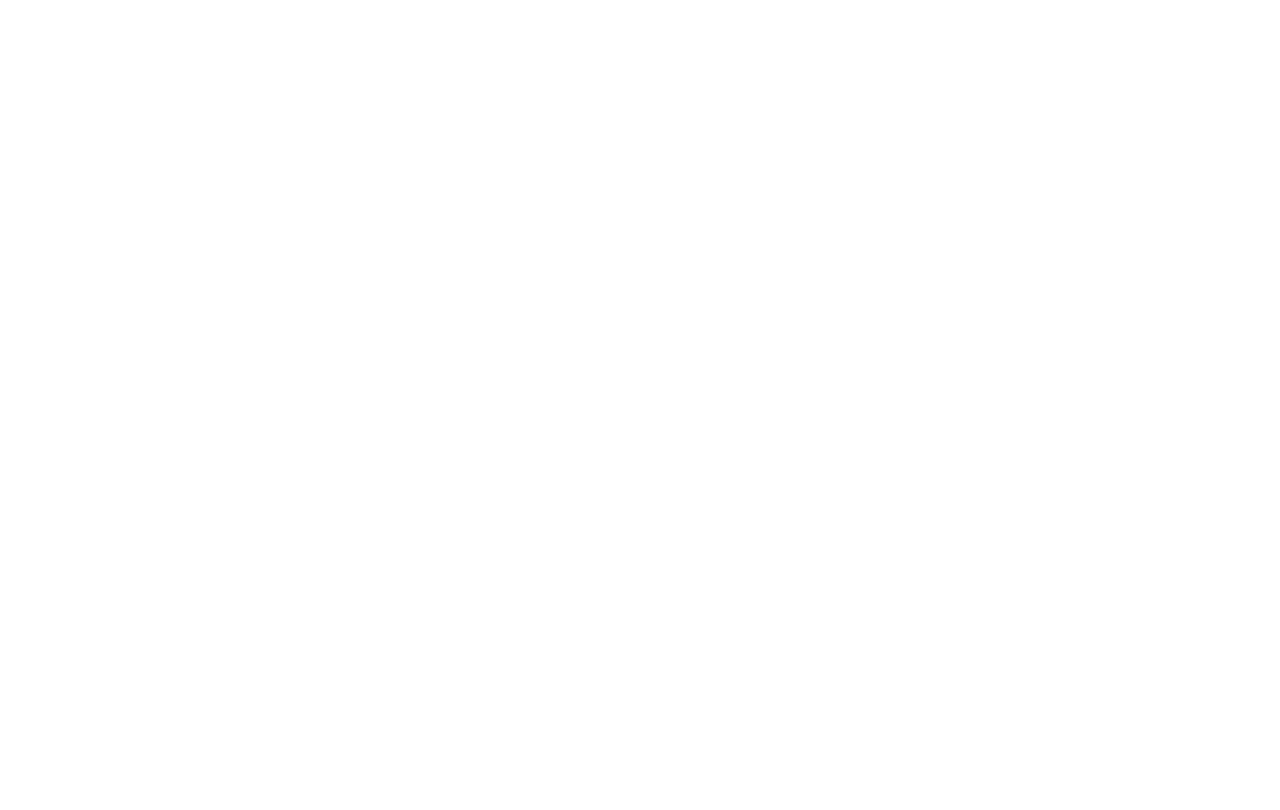
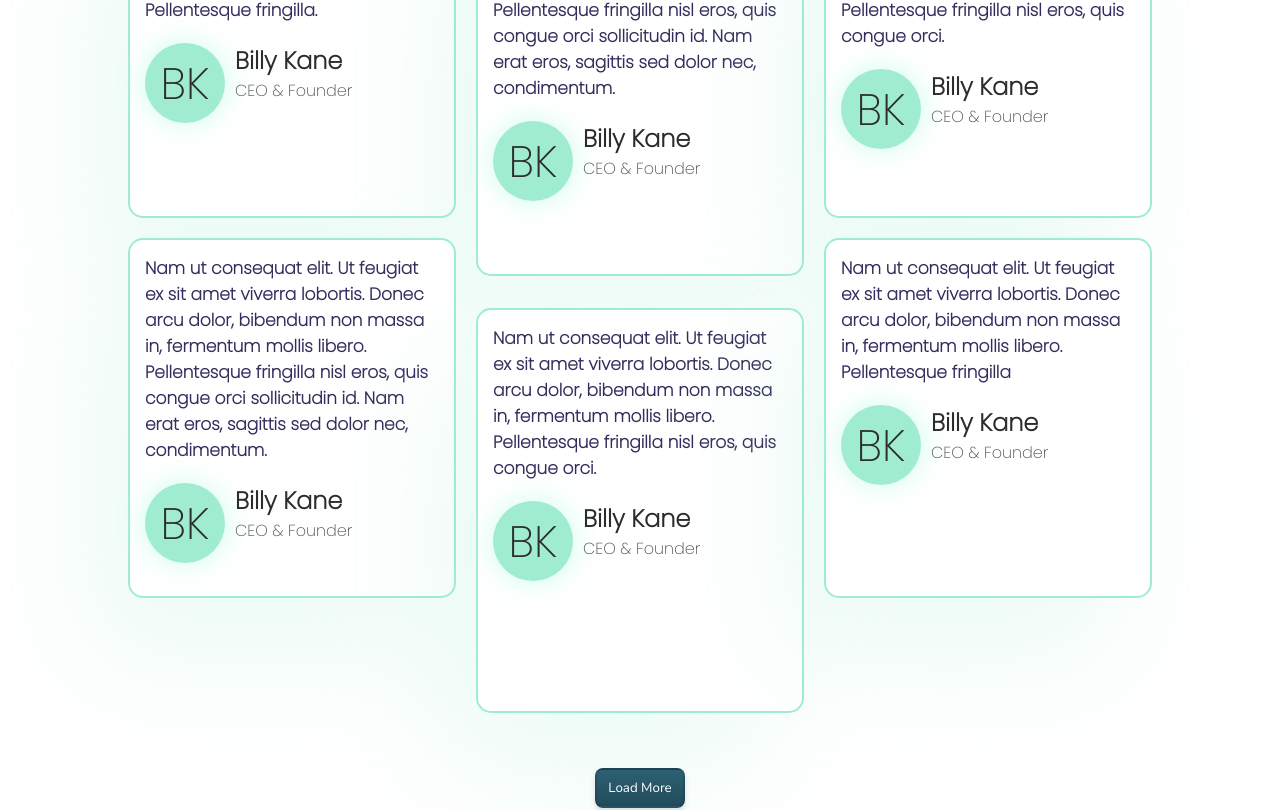
Before and after one commit to Sardar-Ali-Murad/traaak, a React (Vite) app: page /testimonials in a window 1280 px wide. Before the commit this address had no page. Shown: the part 692-1502 px from the top of the page. Before the commit the page ends 800 px from the top, so only its background shows below. Built offline with nearby package versions, Linux system fonts and the light colour scheme; a web font is replaced by a local one.

Commit message:
adding the testimonial page

```diff
--- a/src/App.jsx
+++ b/src/App.jsx
@@ -1,5 +1,5 @@
 import React from 'react'
-import {Home,About,Pricing}  from "./pages/index"
+import {Home,About,Pricing,Testimonial}  from "./pages/index"
 import { BrowserRouter, Route, Routes } from "react-router-dom"
 
 const App = () => {
@@ -10,6 +10,7 @@
         <Route path="/"  element={<Home/>}/>
         <Route path="/about"  element={<About/>}/>
         <Route path="/pricing"  element={<Pricing/>}/>
+        <Route path="/testimonials"  element={<Testimonial/>}/>
       </Routes>
       </BrowserRouter>
     </div>
--- /dev/null
+++ b/src/components/TestimonialComponents/Body.jsx
@@ -0,0 +1,90 @@
+import React from "react";
+import "./index.css";
+// import { testimonial } from "./data";
+
+const Body = () => {
+  return (
+    <div>
+
+    <div className="testimonialMain">
+      {/*  */}
+      <div className="testimonialCard card1">
+        <p>Nam ut consequat elit. Ut feugiat ex sit amet viverra lobortis. Donec arcu dolor, bibendum non massa in, fermentum mollis libero. Pellentesque fringilla.</p>
+        <div className="testimonialBox">
+            {/* <div className="testimonialBigSmall"> */}
+          <div className="testimonialBoxSmall"><h1>BK</h1></div>
+            {/* </div> */}
+          <div>
+            <h2>Billy Kane</h2>
+            <h3>CEO & Founder</h3>
+          </div>
+        </div>
+      </div>
+      {/*  */}
+      {/*  */}
+      <div className="testimonialCard card2">
+        <p>Nam ut consequat elit. Ut feugiat ex sit amet viverra lobortis. Donec arcu dolor, bibendum non massa in, fermentum mollis libero. Pellentesque fringilla nisl eros, quis congue orci sollicitudin id. Nam erat eros, sagittis sed dolor nec, condimentum.</p>
+        <div className="testimonialBox">
+          <div className="testimonialBoxSmall"><h1>BK</h1></div>
+          <div>
+            <h2>Billy Kane</h2>
+            <h3>CEO & Founder</h3>
+          </div>
+        </div>
+      </div>
+      {/*  */}
+      {/*  */}
+      <div className="testimonialCard card3">
+        <p>Nam ut consequat elit. Ut feugiat ex sit amet viverra lobortis. Donec arcu dolor, bibendum non massa in, fermentum mollis libero. Pellentesque fringilla nisl eros, quis congue orci.</p>
+        <div className="testimonialBox">
+          <div className="testimonialBoxSmall"><h1>BK</h1></div>
+          <div>
+            <h2>Billy Kane</h2>
+            <h3>CEO & Founder</h3>
+          </div>
+        </div>
+      </div>
+      {/*  */}
+      {/*  */}
+      <div className="testimonialCard card4">
+        <p>Nam ut consequat elit. Ut feugiat ex sit amet viverra lobortis. Donec arcu dolor, bibendum non massa in, fermentum mollis libero. Pellentesque fringilla nisl eros, quis congue orci sollicitudin id. Nam erat eros, sagittis sed dolor nec, condimentum.</p>
+        <div className="testimonialBox">
+          <div className="testimonialBoxSmall"><h1>BK</h1></div>
+          <div>
+            <h2>Billy Kane</h2>
+            <h3>CEO & Founder</h3>
+          </div>
+        </div>
+      </div>
+      {/*  */}
+      {/*  */}
+      <div className="testimonialCard card5">
+        <p>Nam ut consequat elit. Ut feugiat ex sit amet viverra lobortis. Donec arcu dolor, bibendum non massa in, fermentum mollis libero. Pellentesque fringilla nisl eros, quis congue orci.</p>
+        <div className="testimonialBox">
+          <div className="testimonialBoxSmall"><h1>BK</h1></div>
+          <div>
+            <h2>Billy Kane</h2>
+            <h3>CEO & Founder</h3>
+          </div>
+        </div>
+      </div>
+      {/*  */}
+      {/*  */}
+      <div className="testimonialCard card6">
+        <p>Nam ut consequat elit. Ut feugiat ex sit amet viverra lobortis. Donec arcu dolor, bibendum non massa in, fermentum mollis libero. Pellentesque fringilla</p>
+        <div className="testimonialBox">
+          <div className="testimonialBoxSmall"><h1>BK</h1></div>
+          <div>
+            <h2>Billy Kane</h2>
+            <h3>CEO & Founder</h3>
+          </div>
+        </div>
+      </div>
+      {/*  */}
+    </div>
+    <button className="homeBtnCommon testimonialBtn">Load More</button>
+    </div>
+  );
+};
+
+export default Body;
--- /dev/null
+++ b/src/components/TestimonialComponents/data.js
@@ -0,0 +1,35 @@
+let testimonial=[
+    {
+        para:"Nam ut consequat elit. Ut feugiat ex sit amet viverra lobortis. Donec arcu dolor, bibendum non massa in, fermentum mollis libero. Pellentesque fringilla.",
+        name:"Billy Kane",
+        field:"CEO & Founder"
+    },
+    {
+        para:"Nam ut consequat elit. Ut feugiat ex sit amet viverra lobortis. Donec arcu dolor, bibendum non massa in, fermentum mollis libero. Pellentesque fringilla nisl eros, quis congue orci sollicitudin id. Nam erat eros, sagittis sed dolor nec, condimentum.",
+        name:"Billy Kane",
+        field:"CEO & Founder"
+    },
+    {
+        para:"Nam ut consequat elit. Ut feugiat ex sit amet viverra lobortis. Donec arcu dolor, bibendum non massa in, fermentum mollis libero. Pellentesque fringilla nisl eros, quis congue orci.",
+        name:"Billy Kane",
+        field:"CEO & Founder"
+    },
+    {
+        para:"Nam ut consequat elit. Ut feugiat ex sit amet viverra lobortis. Donec arcu dolor, bibendum non massa in, fermentum mollis libero. Pellentesque fringilla nisl eros, quis congue orci sollicitudin id. Nam erat eros, sagittis sed dolor nec, condimentum.",
+        name:"Billy Kane",
+        field:"CEO & Founder"
+    },
+    {
+        para:"Nam ut consequat elit. Ut feugiat ex sit amet viverra lobortis. Donec arcu dolor, bibendum non massa in, fermentum mollis libero. Pellentesque fringilla nisl eros, quis congue orci.",
+        name:"Billy Kane",
+        field:"CEO & Founder"
+    },
+    {
+        para:"Nam ut consequat elit. Ut feugiat ex sit amet viverra lobortis. Donec arcu dolor, bibendum non massa in, fermentum mollis libero. Pellentesque fringilla.",
+        name:"Billy Kane",
+        field:"CEO & Founder"
+    },
+
+]
+
+export {testimonial}
--- /dev/null
+++ b/src/components/TestimonialComponents/index.css
@@ -0,0 +1,108 @@
+.testimonialMain{
+    padding: 100px;
+    width: 80%;
+    margin-left: 50%;
+    transform: translateX(-50%);
+    display: grid;
+    grid-template-columns: 1fr 1fr 1fr;
+    /* grid-template-areas: "c1 c2 c3"
+    " c4 c2 c6"
+    "c4 c5 c6"
+    ". c5 ."
+    ; */
+    gap: 20px;
+    margin-bottom: 30px;
+}
+
+.testimonialCard{
+    background: #FFFFFF;
+border: 2px solid #A0ECD0;
+box-shadow: -40px 60px 120px rgba(160, 236, 208, 0.2);
+border-radius: 15px;
+padding: 15px;
+}
+
+
+
+.card2{
+    height: 107%;
+}
+.card5{
+    height: 103%;
+    margin-top: 70px;
+}
+
+.testimonialCard p{
+    font-size: 17px;
+    font-weight: 600;
+    color: #332C5C;
+    font-family: 'Poppins', sans-serif;
+}
+.testimonialCard h2{
+    font-size: 24px;
+    font-weight: 600;
+    color: #2C2C2C;
+    font-family: 'Poppins', sans-serif;
+    font-weight: bold;
+    font-weight: bold;
+}
+.testimonialCard h3{
+    font-size: 16px;
+    font-weight: 400;
+    color: #4C4C4C;
+    font-family: 'Poppins', sans-serif;
+}
+
+.testimonialBoxSmall{
+    display: flex;
+    gap: 16px;
+    align-items: center;
+    margin-top: 20px;
+    height: 80px;
+    width: 80px;
+    border-radius: 50%;
+    background-color: #A0ECD0;
+    justify-content: center;
+    align-items: center;
+    -webkit-box-shadow: 0 0 14px #CCFBE9;
+        box-shadow: 0 0 30px #CCFBE9;
+}
+
+.testimonialBox{
+    display: flex;
+    gap: 10px;
+    align-items: center;
+}
+
+.testimonialBoxSmall h1{
+    color: #2C2C2C;
+    font-size: 44px;
+    font-weight: 400;
+    font-family: 'Poppins', sans-serif;
+}
+
+@media screen and (max-width:1000px) {
+    .testimonialMain{
+        grid-template-columns: 1fr 1fr;
+    }
+    .card4{
+        margin-top: 60px;
+    }
+    .card5{
+        height: 100% !important;
+        margin-top: 0px !important;
+    }
+}
+
+.testimonialBtn{
+ margin-top: 40px;
+ margin-bottom: 40px;
+ margin-left: 50%;
+ transform: translateX(-50%);
+}
+
+@media screen and (max-width:700px) {
+    .testimonialMain{
+        grid-template-columns: 1fr;
+    }
+}
--- /dev/null
+++ b/src/pages/Testimonial.jsx
@@ -0,0 +1,16 @@
+import React from 'react'
+import Navbar from '../components/CommonComponents/Navbar'
+import Footer from "../components/CommonComponents/Footer"
+import Body from "../components/TestimonialComponents/Body"
+
+const Testimonial = () => {
+  return (
+    <div>
+      <Navbar text="Customer Testimonials"/>
+      <Body/>
+      <Footer/>
+    </div>
+  )
+}
+
+export default Testimonial
--- a/src/pages/index.js
+++ b/src/pages/index.js
@@ -1,6 +1,6 @@
 import Home from "./Home"
 import About from "./About"
 import Pricing from "./Pricing"
+import Testimonial from "./Testimonial"
 
-
-export {Home,About,Pricing}
+export {Home,About,Pricing,Testimonial}
```
